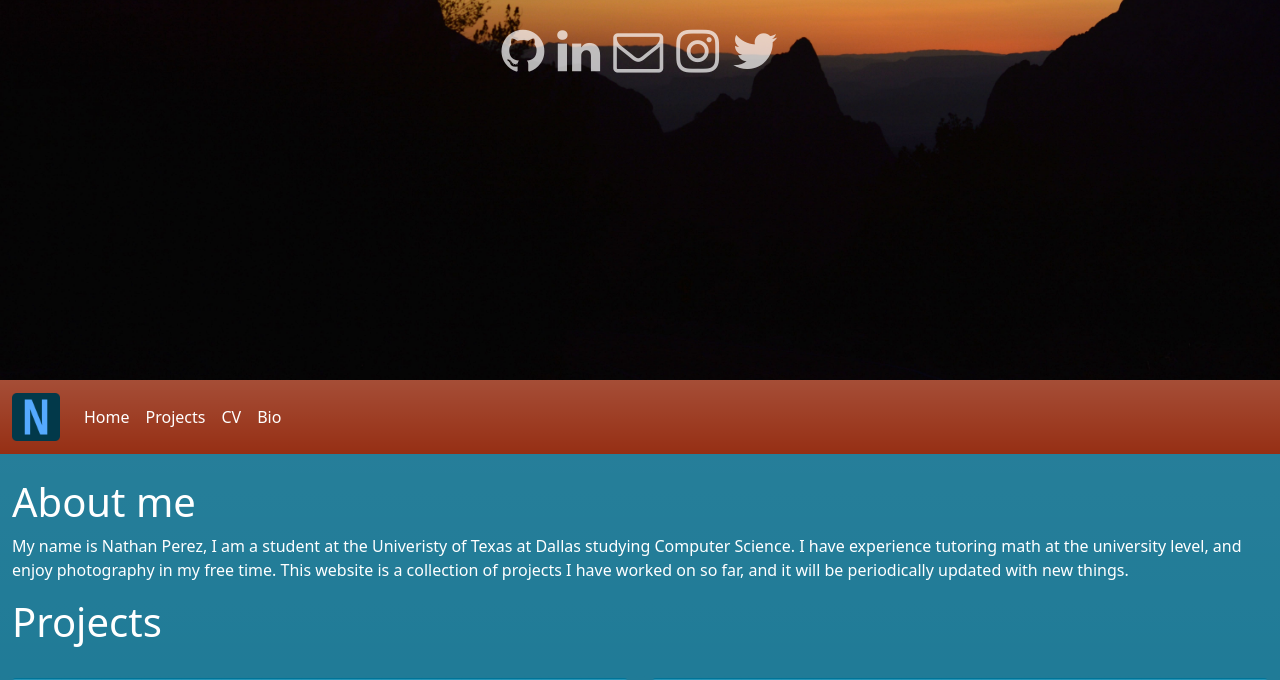
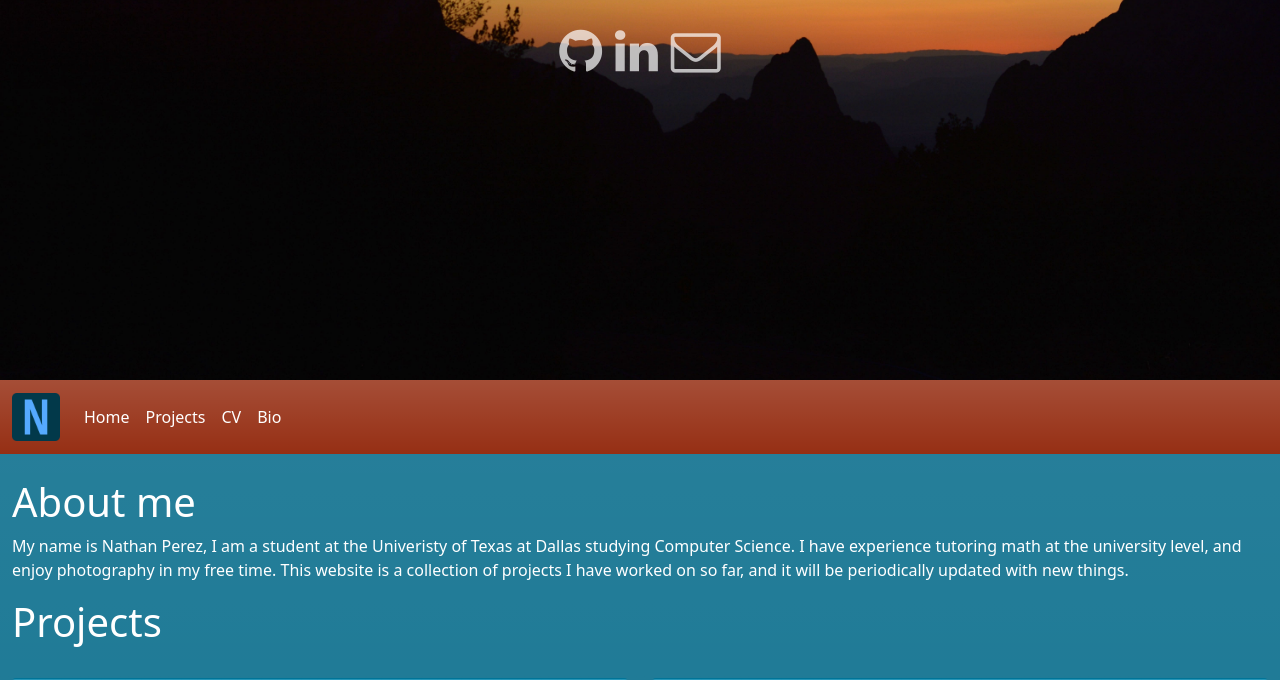
Before and after one commit to NathanPerezR/NathanPerezR.github.io, a plain HTML site: page index.html in a window 1280 px wide. Shown: the part 420-1100 px from the top of the page. Drawn offline with nearby package versions, Linux system fonts and the light colour scheme; a small style sheet from the web is missing.

Commit message:
removed social links from landing page

```diff
--- a/index.html
+++ b/index.html
@@ -37,8 +37,7 @@
                     <a href="https://github.com/NathanPerezR" class="fa fa-github" target="_blank"></a>
                     <a href="https://linkedin.com/in/nathanperezr" class="fa fa-linkedin" target="_blank"></a>
                     <a href="#footer" class="fa fa-envelope-o"></a>
-                    <a href="https://instagram.com/nathanperezr" class="fa fa-instagram" target="_blank"></a>
-                    <a href="https://twitter.com/nathanperezr" class="fa fa-twitter" target="_blank"></a>
+
                 </div>
             </div>
             <a href="#navbar" class="fa fa-angle-down"></a>
```
